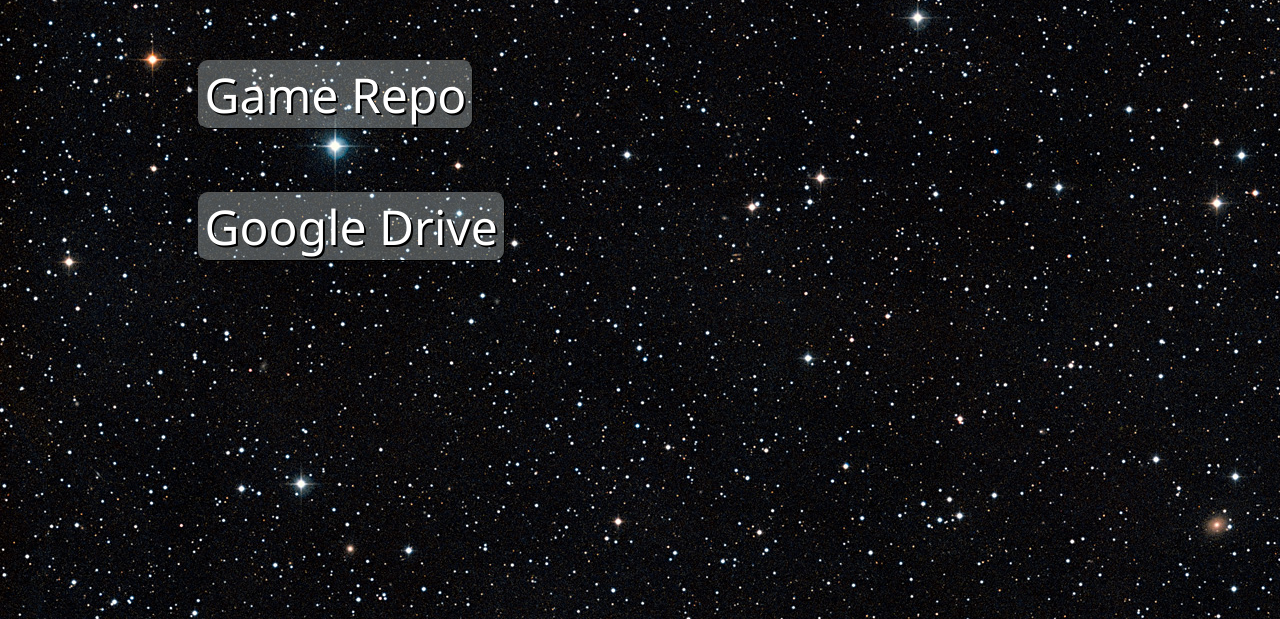
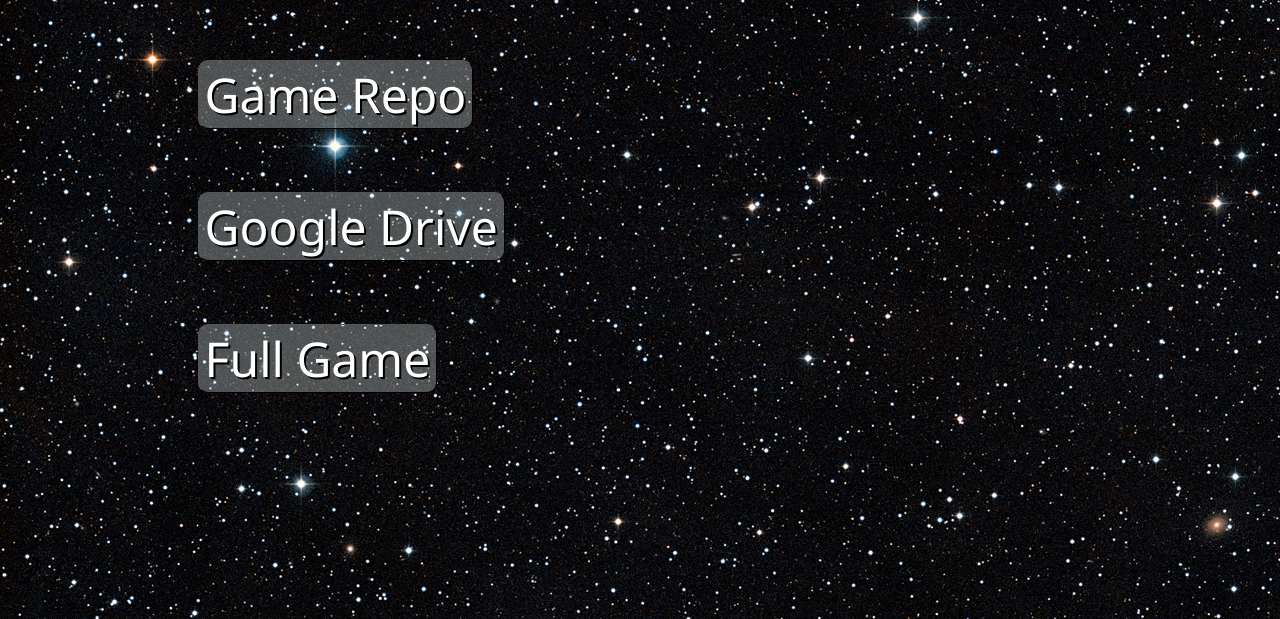
Before and after one commit to LCallen123/ENG1-Website, a plain HTML site: page projectWebsite.html in a window 1280 px wide. Shown: the part 181-800 px from the top of the page. Drawn offline with Linux system fonts and the light colour scheme.

Commit message:
added game

```diff
--- a/projectWebsite.html
+++ b/projectWebsite.html
@@ -14,6 +14,7 @@
         <a href="https://github.com/LCallen123/ENG1-Website/tree/main" class="button" target="_blank">Website Repo</a>
         <a href="https://github.com/jcbyte/longboi-life" class="button" target="_blank">Game Repo</a>
         <a href="https://drive.google.com/drive/folders/1YD_YGtbF8tfmJLyirXDbM-RrREfN2POb?usp=share_link" class="button" target="_blank" id="b1">Google Drive</a>
+        <a href="longboi-life-1.0.0.jar" class="button" download="longboi-life">Full Game</a>
     </div>
     <img src="Logo.png" id="logo"><img>
 </body>
```
Also changed, not shown: 2 other files.
